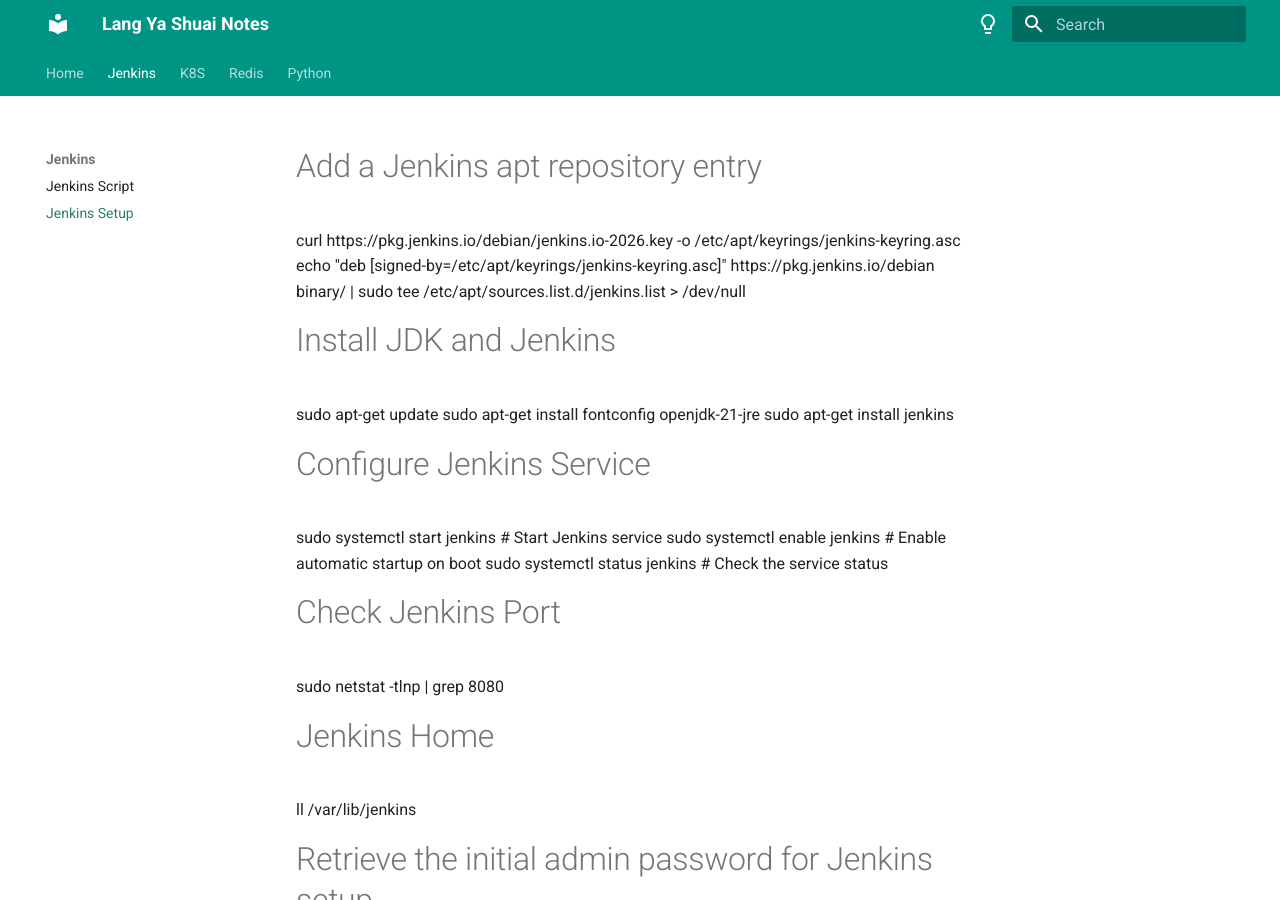
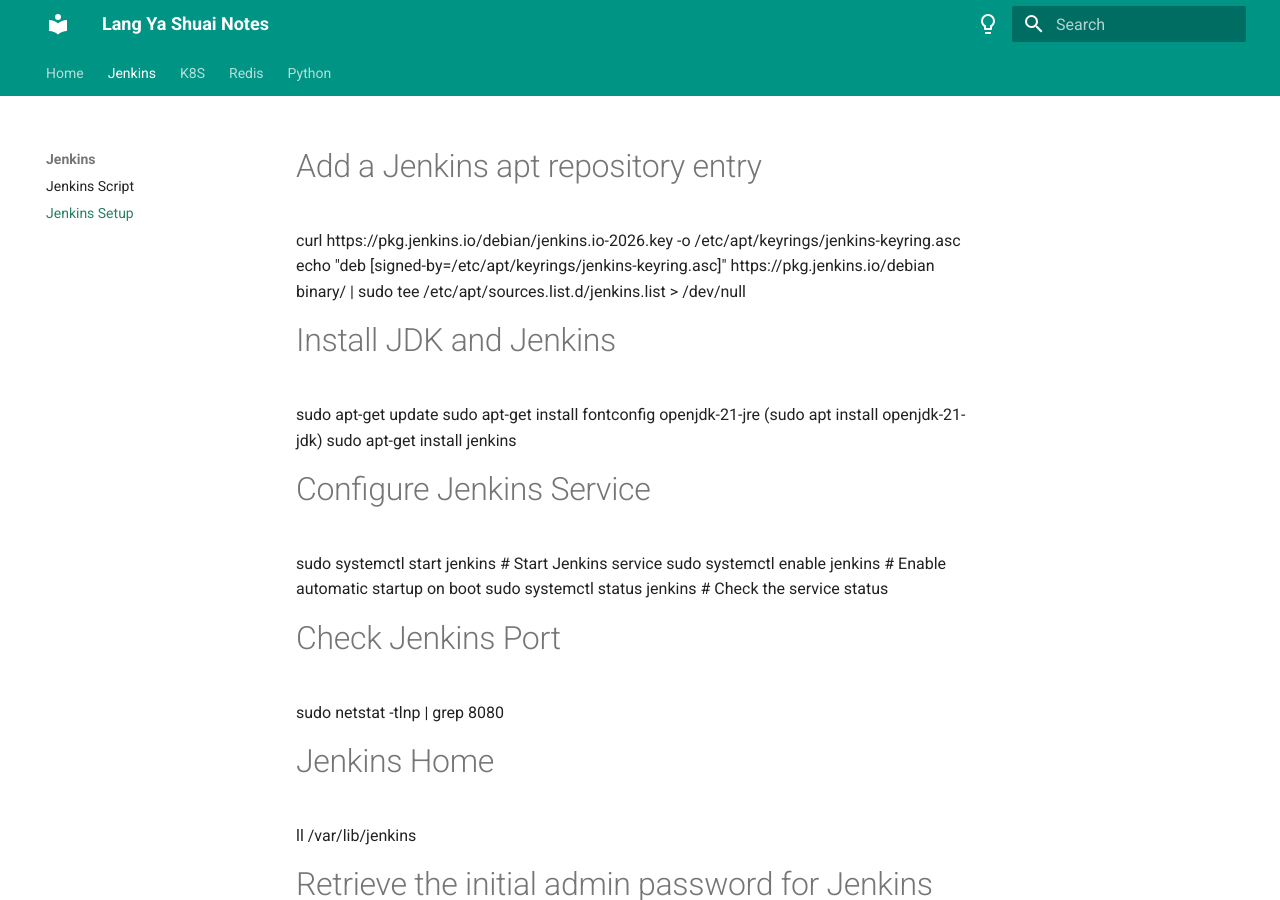
Before and after one commit to zhouushe/notes, an MkDocs documentation site: the page built from docs/jenkins_setup.md, in a window 1280 px wide and 900 px high. Built offline with MkDocs 1.6.1 and Material for MkDocs 9.7.7, drawn with Linux system fonts in a browser that asks for light colours.

Commit message:
Update jenkins_setup.md

```diff
--- a/docs/jenkins_setup.md
+++ b/docs/jenkins_setup.md
@@ -4,7 +4,7 @@
 
 # Install JDK and Jenkins
 sudo apt-get update
-sudo apt-get install fontconfig openjdk-21-jre
+sudo apt-get install fontconfig openjdk-21-jre (sudo apt install openjdk-21-jdk)
 sudo apt-get install jenkins
 
 # Configure Jenkins Service
```
